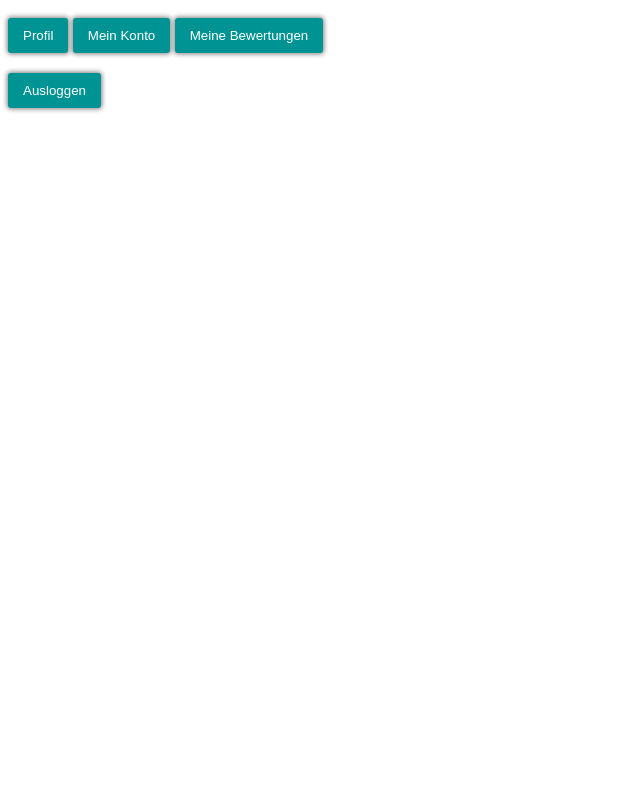
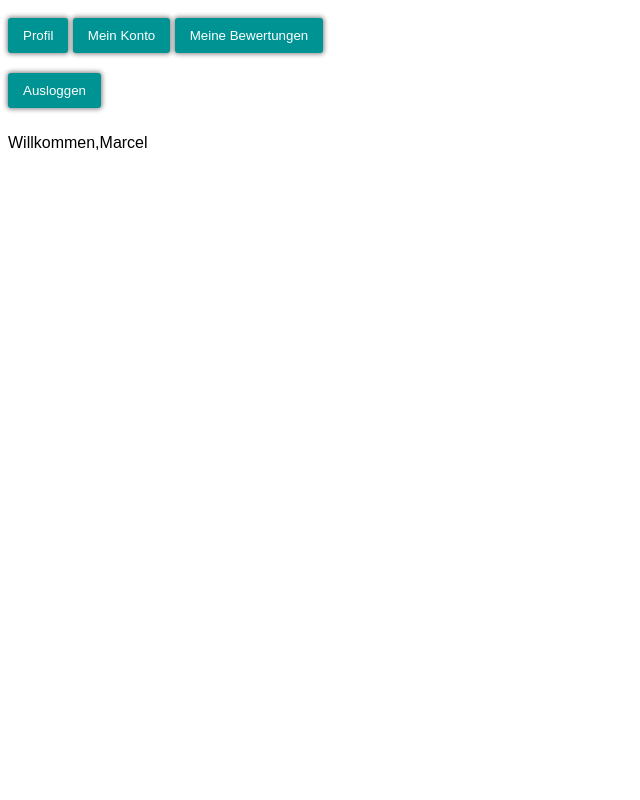
Before and after one commit to Fancy2m/WebMulti2, a PHP site: page /user.php?var=1 in a window 1280 px wide. Shown: the whole page, without its empty margins (0-640 px from the left). Run offline with PHP 8.4, Linux system fonts and the light colour scheme; a user stored in the database is signed in.

Commit message:
userpage angefangen

```diff
--- a/user.php
+++ b/user.php
@@ -8,8 +8,9 @@
       {
         include "usermenu.php";
         if($wert==1)
-          {
-            // Meine Daten und Statistiken
+          {// Meine Daten und Statistiken
+            echo "Willkommen," .$_SESSION['Nutzervorname'];
+            //So und so viele Beiträge verfasst
           }
 
         elseif ($wert==2)
```
